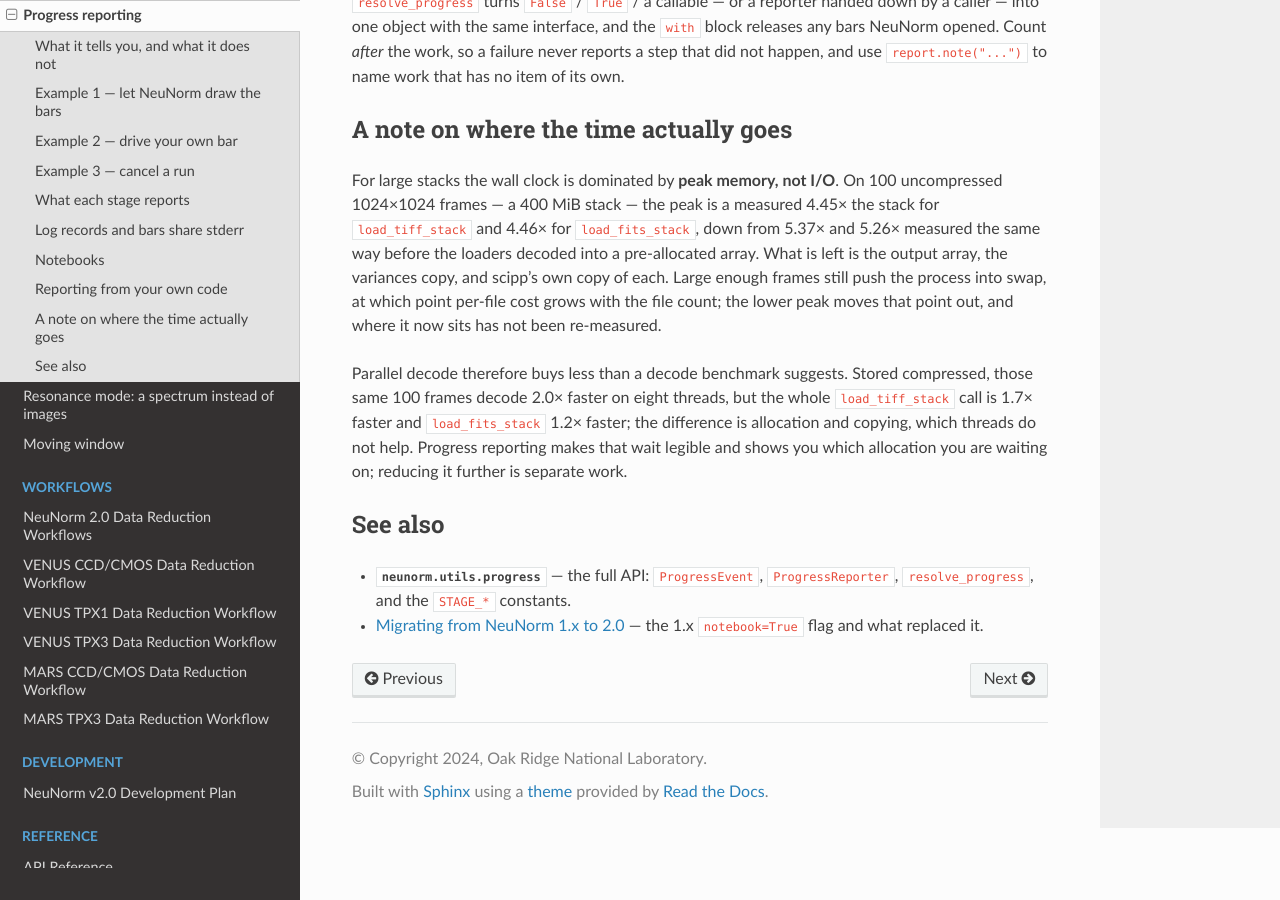
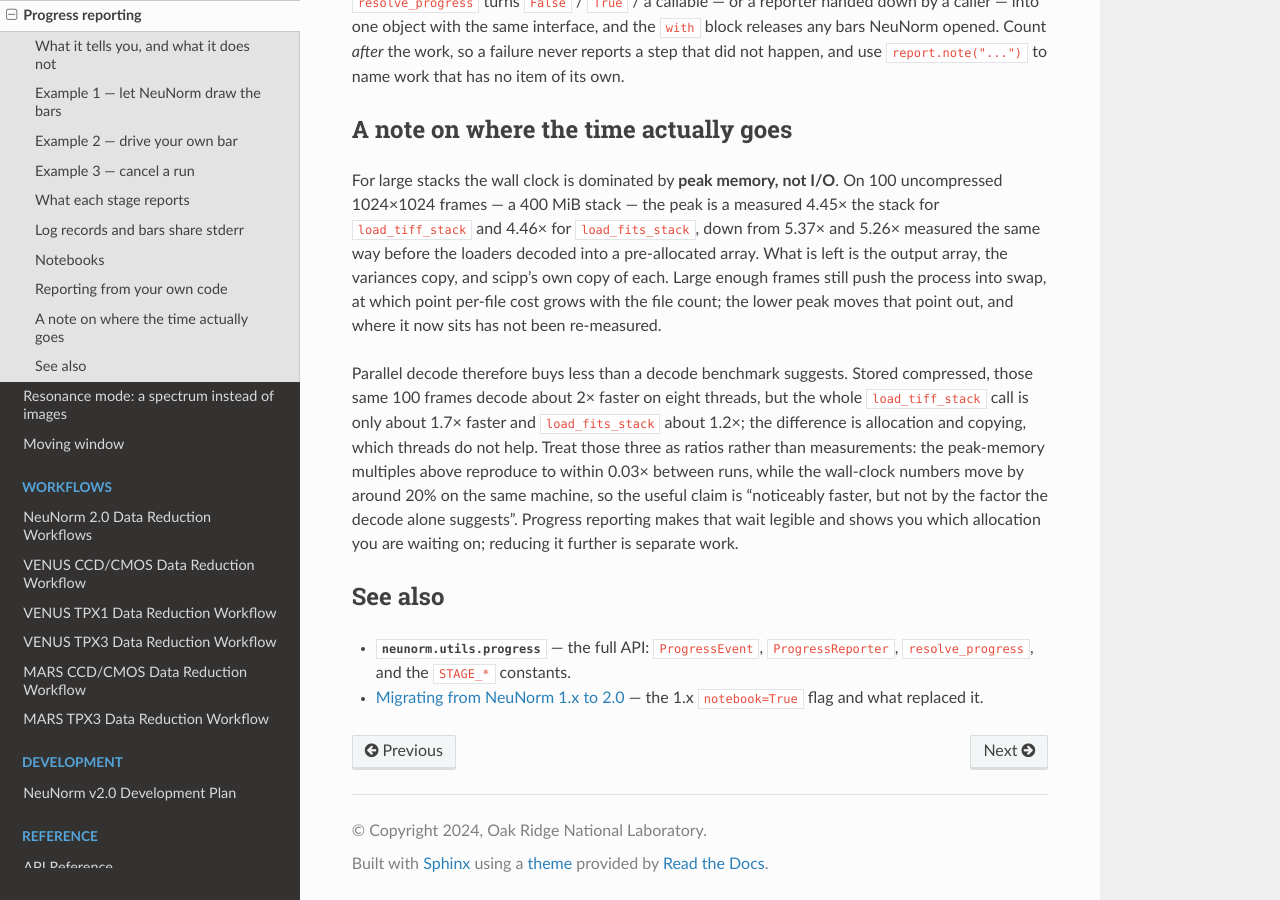
Before and after one commit to ornlneutronimaging/NeuNorm, a Sphinx documentation site: the page built from docs/progress.md, in a window 1280 px wide and 900 px high, scrolled down 7506 px. Built offline with Sphinx 7.4.7 and the Read the Docs theme 3.1.0, drawn with Linux system fonts in a browser that asks for light colours; the version number is read from the project's files by our own code.

Commit message:
docs: state the load timings as ratios, with their real precision
Re-running the measurements found the peak-memory multiples reproduce tightly --
5.40x / 4.47x for TIFF and 5.26x / 4.43x for FITS against the 5.37 / 4.45 / 5.26
/ 4.46 already published, inside 0.03x -- while the wall-clock figures move by
around 20% between runs on this machine. The 1.7x and 1.2x whole-call numbers
came out 1.76x and 1.32x on the second run.

The ratios are stable enough to be useful and the absolute numbers are not, so
the page and the changelog now say so instead of quoting all six to the same
apparent precision. Also states explicitly that this is local warm-cache
measurement and that the mounted-filesystem latency users actually hit is not
measured here.

Assisted-With: Claude Opus 5

```diff
--- a/docs/progress.md
+++ b/docs/progress.md
@@ -362,10 +362,13 @@ grows with the file count; the lower peak moves that point out, and where it now
 re-measured.
 
 Parallel decode therefore buys less than a decode benchmark suggests. Stored compressed, those same
-100 frames decode 2.0× faster on eight threads, but the whole `load_tiff_stack` call is 1.7× faster
-and `load_fits_stack` 1.2× faster; the difference is allocation and copying, which threads do not
-help. Progress reporting makes that wait legible and shows you which allocation you are waiting on;
-reducing it further is separate work.
+100 frames decode about 2× faster on eight threads, but the whole `load_tiff_stack` call is only
+about 1.7× faster and `load_fits_stack` about 1.2×; the difference is allocation and copying, which
+threads do not help. Treat those three as ratios rather than measurements: the peak-memory multiples
+above reproduce to within 0.03× between runs, while the wall-clock numbers move by around 20% on the
+same machine, so the useful claim is "noticeably faster, but not by the factor the decode alone
+suggests". Progress reporting makes that wait legible and shows you which allocation you are waiting
+on; reducing it further is separate work.
 
 ## See also
 
```
Also changed, not shown: CHANGELOG.md (+7 -3 lines).
